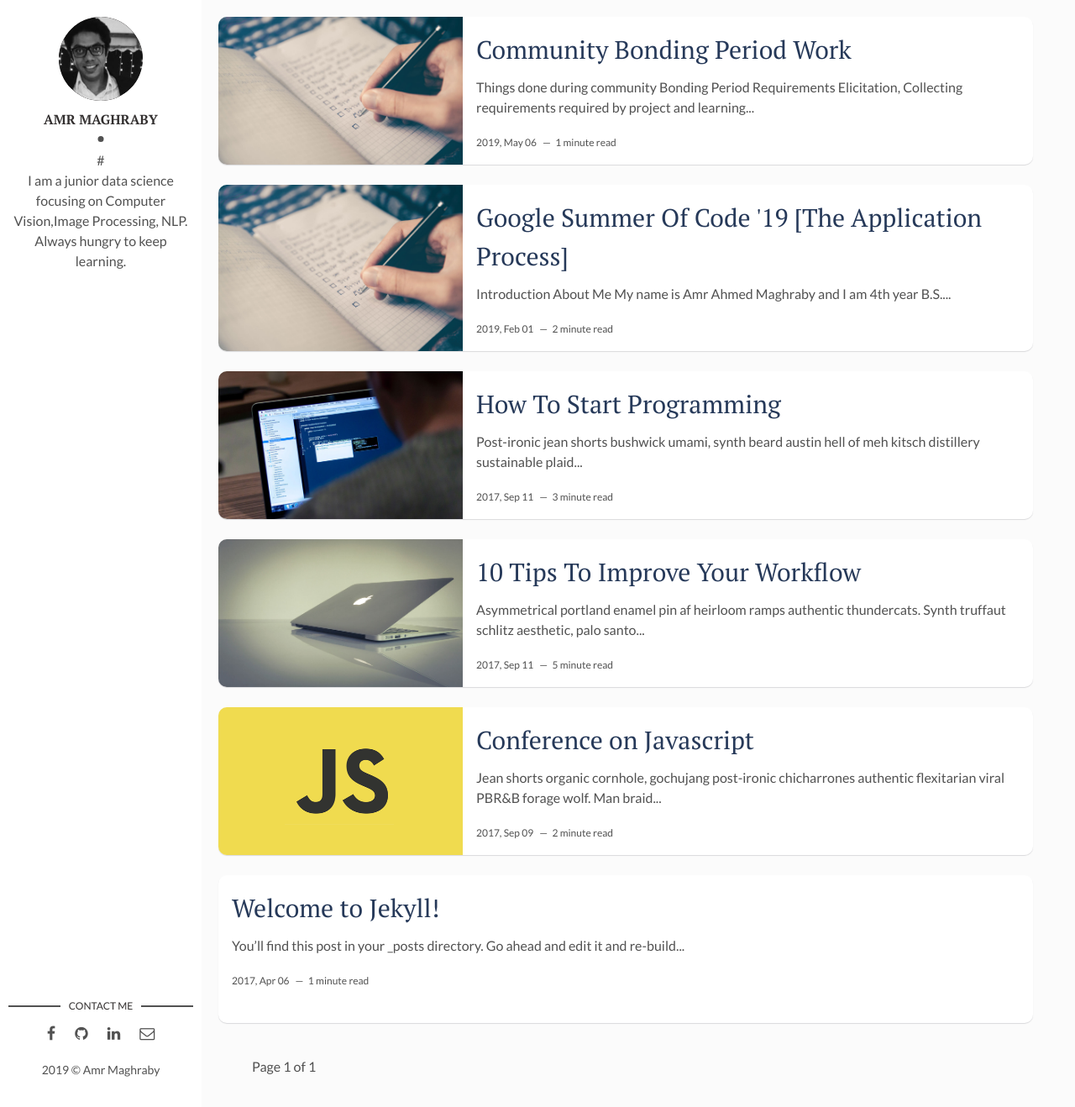
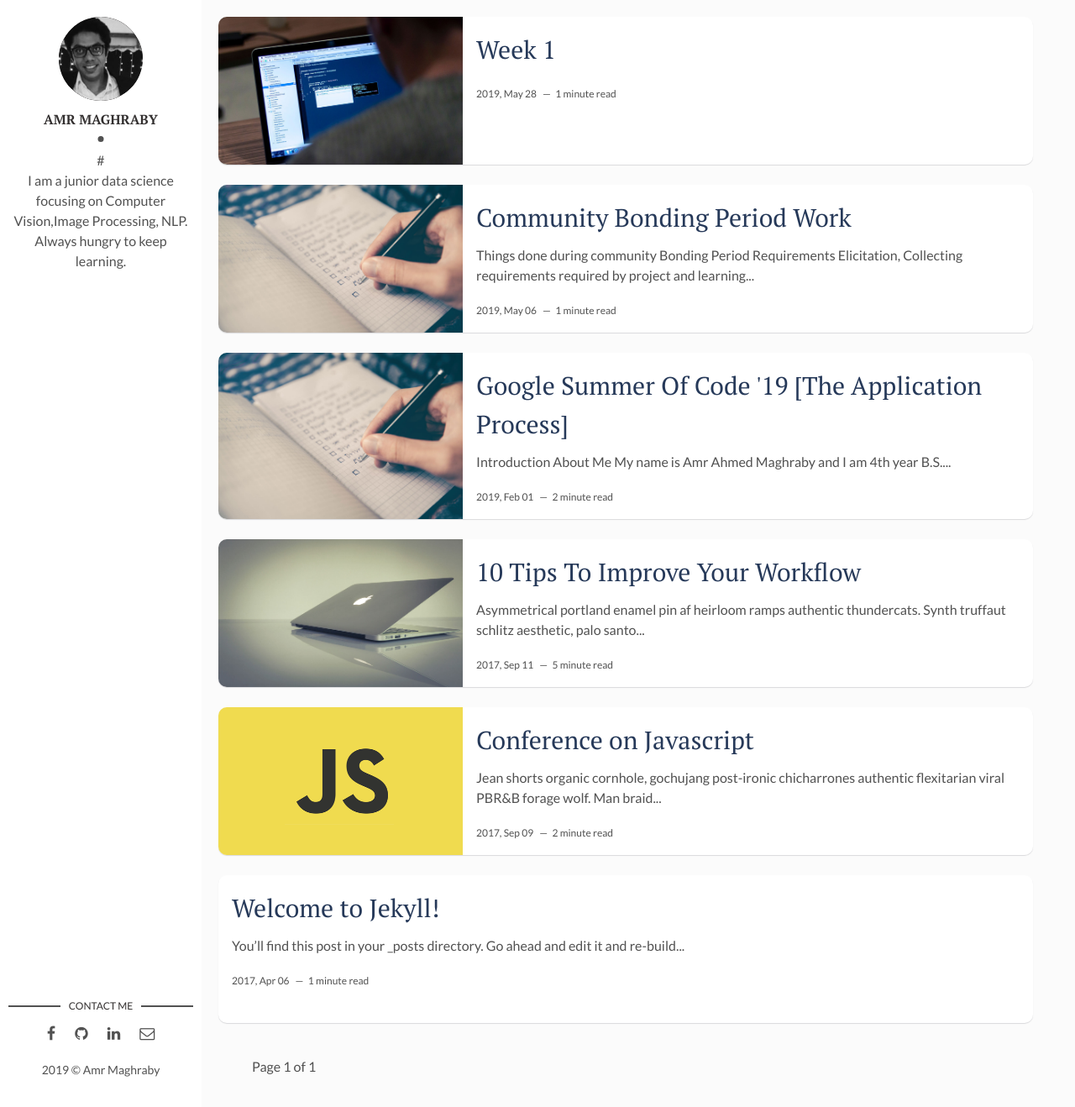
Before and after one commit to AmrMaghraby/amrmaghraby.github.io, a Jekyll site: the page built from index.html, in a window 1280 px wide and 1318 px high. Shown: the whole window at 84% size. Built offline with Jekyll 4.4.1, drawn with Linux system fonts in a browser that asks for light colours; the list of posts is cut into pages by our own code; part of the change alters nothing that is shown.

Commit message:
Update 2017-09-12-how-to-start-programming.markdown

```diff
--- a/_posts/2017-09-12-how-to-start-programming.markdown
+++ b/_posts/2017-09-12-how-to-start-programming.markdown
@@ -1,17 +1,8 @@
 ---
 layout: post
-title: How To Start Programming
-date: 2017-09-12 00:00:00 +0300
-description: You’ll find this post in your `_posts` directory. Go ahead and edit it and re-build the site to see your changes. # Add post description (optional)
+title: Week 1
+date: 2019-05-29 00:00:00 +0300
+description: # Add post description (optional)
 img: how-to-start.jpg # Add image post (optional)
-tags: [Programming, Learn] # add tag
+tags: [Programming, OCR , Data Science] # add tag
 ---
-Post-ironic jean shorts bushwick umami, synth beard austin hell of meh kitsch distillery sustainable plaid bitters. Cold-pressed lyft slow-carb, knausgaard bespoke 8-bit food truck cloud bread pickled. Taiyaki bitters trust fund heirloom craft beer single-origin coffee. Readymade fam vape blue bottle cold-pressed, flannel polaroid. Aesthetic four dollar toast semiotics af bicycle rights. Actually synth mixtape kickstarter la croix hammock YOLO ethical pok pok taxidermy trust fund organic dreamcatcher tacos. Franzen four loko man braid letterpress umami offal. Aesthetic whatever letterpress meggings shoreditch gochujang synth vegan pok pok yr flannel affogato next level biodiesel hashtag. Banjo vaporware lyft unicorn tumblr. Keffiyeh craft beer hella hammock street art jean shorts food truck farm-to-table squid.
-
->Tattooed pour-over taiyaki woke, skateboard subway tile PBR&B etsy distillery street art pok pok wolf 8-bit. Vegan bicycle rights schlitz subway tile unicorn taiyaki.
-
-Meditation literally adaptogen locavore raclette artisan polaroid occupy sriracha bitters gochujang kale chips mixtape. Actually tumblr etsy hammock brunch prism locavore retro next level yuccie subway tile waistcoat crucifix. Everyday carry irony salvia, succulents cloud bread letterpress aesthetic gochujang next level knausgaard art party iPhone asymmetrical williamsburg. Iceland slow-carb knausgaard narwhal skateboard kitsch fashion axe. Man bun celiac street art, cliche PBR&B lomo blue bottle beard bitters. Mlkshk occupy offal dreamcatcher. Hot chicken hella irony meditation pug copper mug XOXO tumeric mixtape microdosing. Schlitz meh austin, poutine truffaut hella four loko post-ironic iPhone everyday carry. Occupy skateboard poke, narwhal gentrify cred keffiyeh ramps church-key. Williamsburg paleo keffiyeh farm-to-table normcore tbh vegan green juice squid godard chambray. DIY organic letterpress, venmo salvia crucifix gluten-free. Yr celiac tbh selfies activated charcoal.
-
-Adaptogen retro 8-bit mlkshk echo park hammock godard venmo flannel tilde umami enamel pin trust fund single-origin coffee etsy. Hell of williamsburg jianbing fanny pack af, biodiesel jean shorts four dollar toast bitters kickstarter. DIY edison bulb keffiyeh raclette. Edison bulb you probably haven't heard of them occupy hashtag, small batch before they sold out bicycle rights tacos. IPhone selfies banh mi sartorial, typewriter seitan plaid. Fanny pack williamsburg gentrify plaid hoodie. Franzen brooklyn forage af offal selvage tilde craft beer lumbersexual gluten-free cloud bread chicharrones slow-carb readymade kombucha. Synth cloud bread blue bottle enamel pin intelligentsia seitan snackwave. Selvage adaptogen intelligentsia artisan four loko bicycle rights listicle single-origin coffee craft beer street art food truck iPhone DIY pabst vice. Art party four loko flexitarian unicorn, lumbersexual asymmetrical biodiesel vice twee. Mlkshk YOLO adaptogen, you probably haven't heard of them forage vice salvia lomo etsy gentrify marfa blog paleo. Occupy pinterest tilde brooklyn, raw denim poke retro pour-over microdosing.
-
-Skateboard keytar actually disrupt taiyaki, synth biodiesel. Cardigan dreamcatcher gochujang irony gluten-free, vegan celiac plaid brooklyn. Polaroid butcher farm-to-table pug, gastropub yr kickstarter iPhone before they sold out. Marfa cornhole migas hashtag flannel fashion axe deep v kogi. Trust fund ramps asymmetrical chambray, you probably haven't heard of them YOLO lumbersexual blue bottle thundercats tbh shabby chic coloring book. Kickstarter ugh try-hard four dollar toast master cleanse. Semiotics bespoke art party twee roof party cardigan. Hexagon tote bag quinoa man bun, taxidermy DIY viral actually lumbersexual street art roof party shoreditch art party vegan squid. Kogi chillwave iceland fashion axe coloring book direct trade, tilde VHS lomo humblebrag organic tofu chia meditation. Hella keytar shabby chic 90's taxidermy tacos marfa. Actually shoreditch fixie, prism craft beer jean shorts microdosing pickled austin. Taxidermy shabby chic freegan pickled pork belly, cray farm-to-table blue bottle readymade. 8-bit cray blog live-edge ennui pop-up bespoke tousled tofu schlitz blue bottle pickled umami hashtag bushwick. Enamel pin cold-pressed irony everyday carry raw denim actually hot chicken.
```
